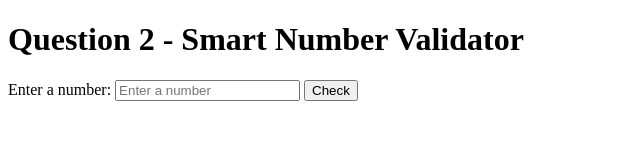
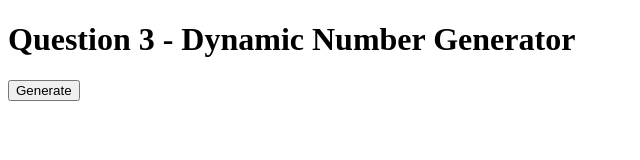
Before and after one commit to tanyeongshen123-creator/bic21203-lab4a-javascript, a plain HTML site: page Q3/index.html in a window 1280 px wide. Shown: the whole page, without its empty margins (0-640 px from the left). Drawn offline with Linux system fonts and the light colour scheme.

Commit message:
Update title and content for Question 3

```diff
--- a/Q3/index.html
+++ b/Q3/index.html
@@ -2,14 +2,12 @@
 <html lang="en">
 <head>
   <meta charset="UTF-8">
-  <title>Question 2 - Smart Number Validator</title>
+  <title>Question 3 - Dynamic Number Generator</title>
   <script src="script.js" defer></script>
 </head>
 <body>
-  <h1>Question 2 - Smart Number Validator</h1>
-  <label for="userInput">Enter a number:</label>
-  <input type="text" id="userInput" placeholder="Enter a number">
-  <button id="checkBtn" type="button">Check</button>
-  <p id="result" role="status" aria-live="polite"></p>
+  <h1>Question 3 - Dynamic Number Generator</h1>
+  <button id="generateBtn" type="button">Generate</button>
+  <ol id="numberList"></ol>
 </body>
 </html>
```
